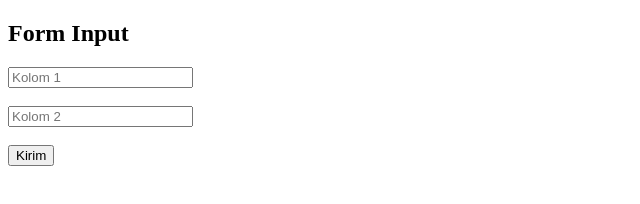
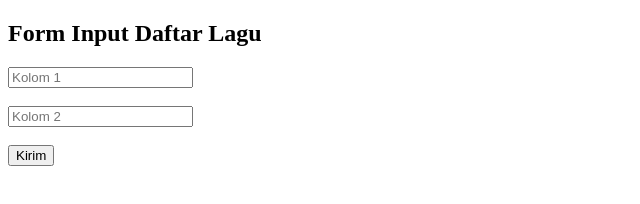
Before and after one commit to fxbun/koor, a plain HTML site: page index.html in a window 1280 px wide. Shown: the whole page, without its empty margins (0-640 px from the left). Drawn offline with Linux system fonts and the light colour scheme.

Commit message:
Update index.html

```diff
--- a/index.html
+++ b/index.html
@@ -4,7 +4,7 @@
   <title>Daftar Lagu</title>
 </head>
 <body>
-  <h2>Form Input</h2>
+  <h2>Form Input Daftar Lagu</h2>
   <form id="myForm">
     <input type="text" id="kolom1" placeholder="Kolom 1"><br><br>
     <input type="text" id="kolom2" placeholder="Kolom 2"><br><br>
```
